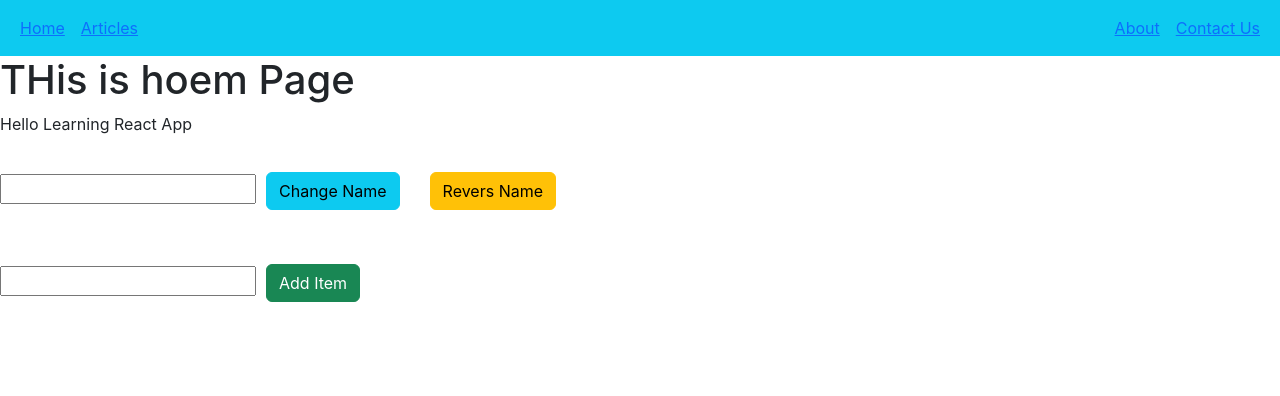
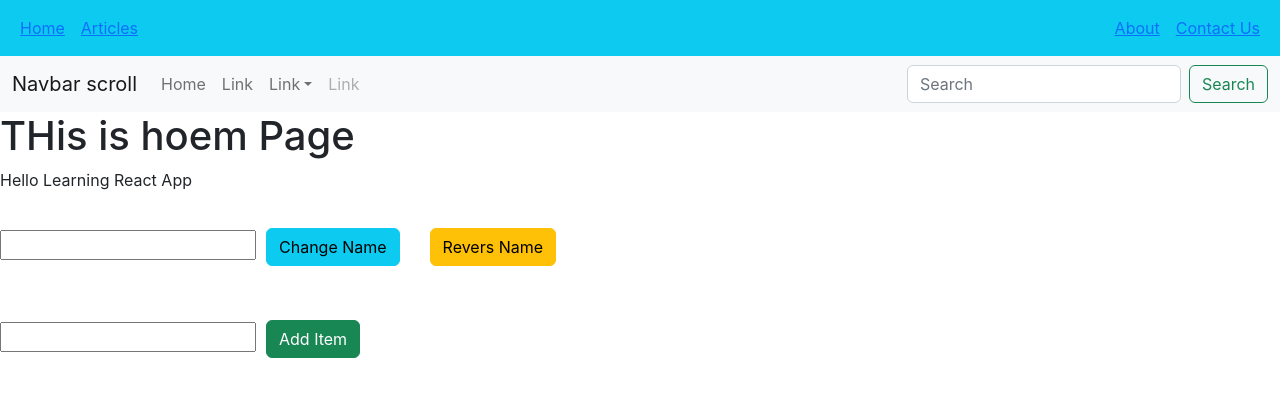
Before and after one commit to Dipak5487/reactlearning, a React (Create React App) app: page / in a window 1280 px wide. Shown: the top 396 px of the page. Built offline with nearby package versions, Linux system fonts and the light colour scheme.

Commit message:
Added Nav bar test

```diff
--- a/src/App.js
+++ b/src/App.js
@@ -8,12 +8,14 @@
 import ArticleListPage from './Pages/ArticlePage/ArticleListPage'
 import ArticlePage from './Pages/ArticlePage/ArticlePage'
 import NavBar from './NavBar/NavBar';
+import NavbarTest from './NavBar/Navbartest'
 function App() {
 
   return (
     <>
     <BrowserRouter>
     <NavBar/>
+    <NavbarTest/>
       <Routes>
         <Route path="/" element={<HomePage/>}/>
         <Route path="/about" element={<AboutPage/>}/>
--- /dev/null
+++ b/src/NavBar/Navbartest.js
@@ -0,0 +1,51 @@
+import Button from 'react-bootstrap/Button';
+import Container from 'react-bootstrap/Container';
+import Form from 'react-bootstrap/Form';
+import Nav from 'react-bootstrap/Nav';
+import Navbar from 'react-bootstrap/Navbar';
+import NavDropdown from 'react-bootstrap/NavDropdown';
+
+function NavScrollExample() {
+  return (
+    <Navbar bg="light" expand="lg">
+      <Container fluid>
+        <Navbar.Brand href="#">Navbar scroll</Navbar.Brand>
+        <Navbar.Toggle aria-controls="navbarScroll" />
+        <Navbar.Collapse id="navbarScroll">
+          <Nav
+            className="me-auto my-2 my-lg-0"
+            style={{ maxHeight: '100px' }}
+            navbarScroll
+          >
+            <Nav.Link href="#action1">Home</Nav.Link>
+            <Nav.Link href="#action2">Link</Nav.Link>
+            <NavDropdown title="Link" id="navbarScrollingDropdown">
+              <NavDropdown.Item href="#action3">Action</NavDropdown.Item>
+              <NavDropdown.Item href="#action4">
+                Another action
+              </NavDropdown.Item>
+              <NavDropdown.Divider />
+              <NavDropdown.Item href="#action5">
+                Something else here
+              </NavDropdown.Item>
+            </NavDropdown>
+            <Nav.Link href="#" disabled>
+              Link
+            </Nav.Link>
+          </Nav>
+          <Form className="d-flex">
+            <Form.Control
+              type="search"
+              placeholder="Search"
+              className="me-2"
+              aria-label="Search"
+            />
+            <Button variant="outline-success">Search</Button>
+          </Form>
+        </Navbar.Collapse>
+      </Container>
+    </Navbar>
+  );
+}
+
+export default NavScrollExample;
```
